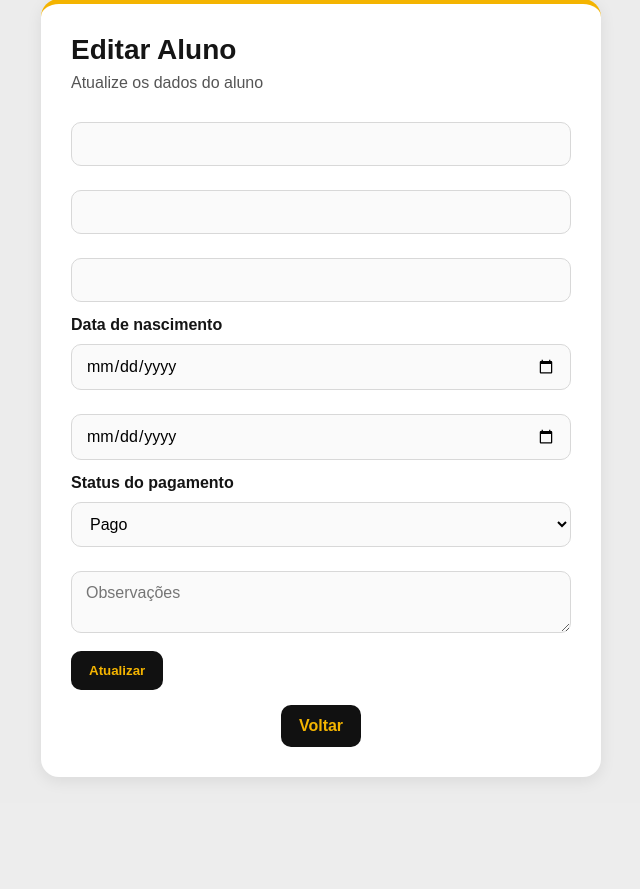
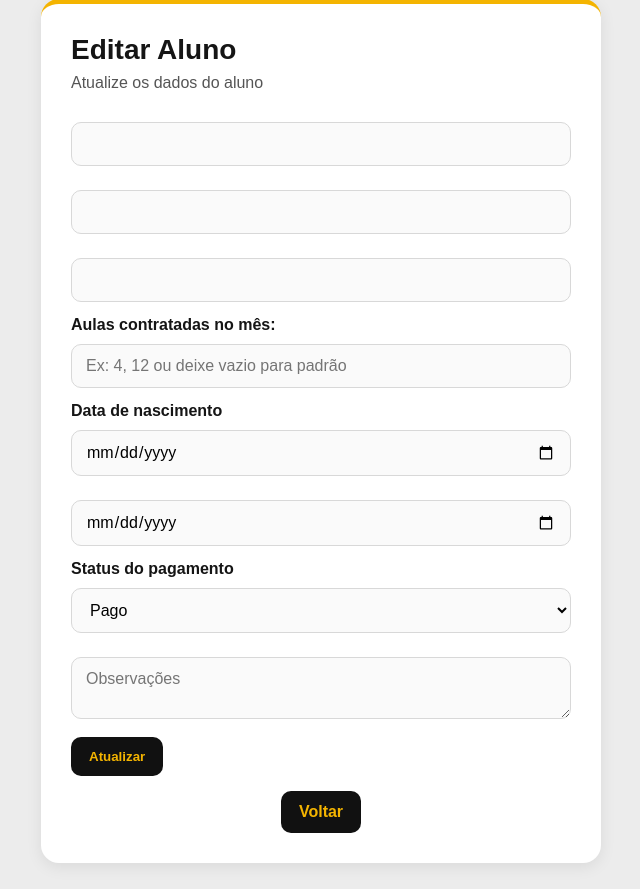
Before and after one commit to gabriel-brinoti/academia-sistema, a Flask app: page /editar_aluno/1 in a window 1280 px wide. Shown: the part 105-994 px from the top of the page, without its empty margins (319-959 px from the left). Before the commit the page ends 884 px from the top, so only its background shows below. Run offline with Flask 3, Linux system fonts and the light colour scheme; the visitor is signed in with stand-in values (Sample User, id 1); data that the repository does not hold is empty; parts of the project's set-up code (start-up, migrations or seed data) failed here and were passed over; some libraries are stand-ins or nearby versions.

Commit message:
Adcionado auls contratadas por aluno

```diff
--- a/app.py
+++ b/app.py
@@ -26,7 +26,10 @@ def conectar():
 def remover_acentos(texto):
     return unicodedata.normalize('NFKD', texto).encode('ASCII', 'ignore').decode('ASCII')
 
-def limite_plano(plano):
+def limite_plano(plano, aulas_contratadas=None):
+    if aulas_contratadas:
+        return int(aulas_contratadas)
+
     plano = remover_acentos(str(plano).upper().strip())
 
     if plano == "LIGHT":
@@ -50,7 +53,9 @@ def resumo_aulas_mes(cursor, aluno_id, plano):
     """, (aluno_id, inicio_mes, hoje))
 
     usadas = cursor.fetchone()["total"]
-    limite = limite_plano(plano)
+    cursor.execute("SELECT aulas_contratadas FROM alunos WHERE id = %s", (aluno_id,))
+    aluno = cursor.fetchone()
+    limite = limite_plano(plano, aluno["aulas_contratadas"])
 
     if limite >= 9999:
         return f"{usadas} / ilimitado"
@@ -91,18 +96,19 @@ def init_db():
             aulas_restantes INTEGER DEFAULT 12,
             usuario TEXT,
             senha TEXT,
-            data_nascimento TEXT
+            data_nascimento TEXT,
+            aulas_contratadas INTEGER
         )
     """)
 
     cursor.execute("""
         SELECT column_name
         FROM information_schema.columns
-        WHERE table_name = 'alunos' AND column_name = 'data_nascimento'
+        WHERE table_name = 'alunos' AND column_name = 'aulas_contratadas'
     """)
     coluna = cursor.fetchone()
     if not coluna:
-        cursor.execute("ALTER TABLE alunos ADD COLUMN data_nascimento TEXT")
+        cursor.execute("ALTER TABLE alunos ADD COLUMN aulas_contratadas INTEGER")
 
     cursor.execute("""
         CREATE TABLE IF NOT EXISTS aulas (
@@ -127,6 +133,10 @@ def init_db():
     cursor.execute("""
         ALTER TABLE alunos ADD COLUMN IF NOT EXISTS data_inicio TEXT
     """)
+
+    cursor.execute("""
+    ALTER TABLE alunos ADD COLUMN IF NOT EXISTS aulas_contratadas INTEGER
+""")
 
     conn.commit()
 
@@ -443,9 +453,9 @@ def novo_aluno():
         cursor.execute("""
             INSERT INTO alunos (
             nome, telefone, plano, vencimento, status_pagamento,
-            observacao, aulas_restantes, usuario, senha, data_nascimento, data_inicio
+            observacao, aulas_restantes, usuario, senha, data_nascimento, data_inicio, aulas_contratadas
             )
-            VALUES (%s, %s, %s, %s, %s, %s, %s, %s, %s, %s, %s)
+            VALUES (%s, %s, %s, %s, %s, %s, %s, %s, %s, %s, %s, %s)
             """, (
             nome,
             request.form["telefone"],
@@ -457,7 +467,8 @@ def novo_aluno():
             usuario,
             "1234",
             request.form.get("data_nascimento", ""),
-            request.form.get("data_inicio", "")
+            request.form.get("data_inicio", ""),
+            request.form.get("aulas_contratadas") or None
         ))
 
         conn.commit()
@@ -479,7 +490,7 @@ def editar_aluno(id):
         cursor.execute("""
             UPDATE alunos
             SET nome=%s, telefone=%s, plano=%s, vencimento=%s,
-                status_pagamento=%s, observacao=%s, data_nascimento=%s , data_inicio=%s
+                status_pagamento=%s, observacao=%s, data_nascimento=%s , data_inicio=%s, aulas_contratadas=%s
             WHERE id=%s
         """, (
             request.form["nome"],
@@ -490,6 +501,7 @@ def editar_aluno(id):
             request.form.get("observacao", ""),
             request.form.get("data_nascimento", ""),
             request.form.get("data_inicio", ""),
+            request.form.get("aulas_contratadas") or None,
             id
         ))
         conn.commit()
@@ -540,26 +552,36 @@ def importar_excel():
 
                     usuario = remover_acentos(nome.split()[0].lower())
 
+                    telefone = "" if pd.isna(row.get("Telefone")) else str(row.get("Telefone"))
+                    plano = "" if pd.isna(row.get("Plano")) else str(row.get("Plano"))
+                    vencimento = "" if pd.isna(row.get("Vencimento")) else str(row.get("Vencimento"))
+                    status = "Pendente" if pd.isna(row.get("Status")) else str(row.get("Status"))
+                    observacao = "" if pd.isna(row.get("Observacao")) else str(row.get("Observacao"))
+                    data_nascimento = "" if pd.isna(row.get("DataNascimento")) else str(row.get("DataNascimento"))
+                    data_inicio = "" if pd.isna(row.get("DataInicio")) else str(row.get("DataInicio"))
+                    aulas_contratadas = None if pd.isna(row.get("AulasContratadas")) else int(row.get("AulasContratadas"))
+
                     cursor.execute("""
                         INSERT INTO alunos (
                         nome, telefone, plano, vencimento, status_pagamento,
                         observacao, aulas_restantes, usuario, senha,
-                        data_nascimento, data_inicio
-                        )
-                        VALUES (%s, %s, %s, %s, %s, %s, %s, %s, %s, %s, %s)
-                        """, (
-                        nome,
-                        str(row.get("Telefone", "")),
-                        str(row.get("Plano", "")),
-                        str(row.get("Vencimento", "")),
-                        str(row.get("Status", "Pendente")),
-                        str(row.get("Observacao")),
-                        12,
-                        usuario,
-                        "1234",
-                        str(row.get("DataNascimento", "")),
-                        str(row.get("DataInicio", ""))
-                    ))
+                        data_nascimento, data_inicio, aulas_contratadas
+                    )
+                    VALUES (%s, %s, %s, %s, %s, %s, %s, %s, %s, %s, %s, %s)
+                """, (
+                    nome,
+                    telefone,
+                    plano,
+                    vencimento,
+                    status,
+                    observacao,
+                    12,
+                    usuario,
+                    "1234",
+                    data_nascimento,
+                    data_inicio,
+                    aulas_contratadas
+                ))
 
                 conn.commit()
                 conn.close()
@@ -646,7 +668,8 @@ def agendar_aula(aula_id):
     """, (aluno_id, inicio_mes, hoje))
 
     aulas_usadas_mes = cursor.fetchone()["total"]
-    limite = limite_plano(aluno["plano"])
+
+    limite = limite_plano(aluno["plano"], aluno["aulas_contratadas"])
 
     if aulas_usadas_mes >= limite or ocupadas >= aula["capacidade"]:
         conn.close()
--- a/templates/editar_aluno.html
+++ b/templates/editar_aluno.html
@@ -24,6 +24,8 @@
         <input type="text" name="nome" value="{{ aluno.nome }}" required>
         <input type="text" name="telefone" value="{{ aluno.telefone }}" required>
         <input type="text" name="plano" value="{{ aluno.plano }}" required>
+        <label>Aulas contratadas no mês:</label>
+<input type="number" name="aulas_contratadas" value="{{ aluno.aulas_contratadas or '' }}" placeholder="Ex: 4, 12 ou deixe vazio para padrão">
         <label>Data de nascimento</label>
         <input type="date" name="data_nascimento" value="{{ aluno.data_nascimento }}" required>
         <input type="date" name="vencimento" value="{{ aluno.vencimento }}" required>
--- a/templates/novo_aluno.html
+++ b/templates/novo_aluno.html
@@ -33,6 +33,8 @@
         <input type="date" name="data_nascimento" required>
         <label>Data de início:</label>
         <input type="date" name="data_inicio">
+        <label>Aulas contratadas no mês:</label>
+<input type="number" name="aulas_contratadas" placeholder="Ex: 4, 12 ou deixe vazio para padrão">
         <label>Data de vencimento:</label>
         <input type="date" name="vencimento" required>
         <label>Status do pagamento:</label>
```
